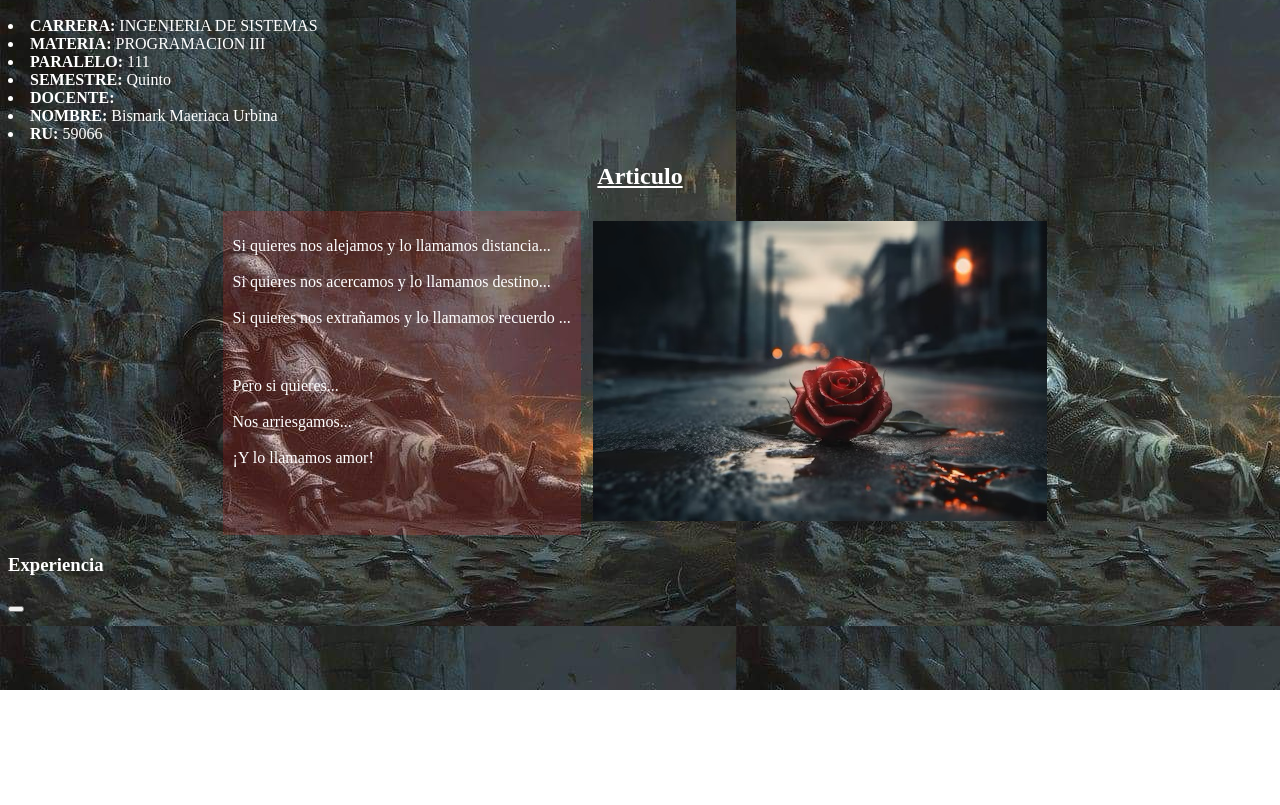
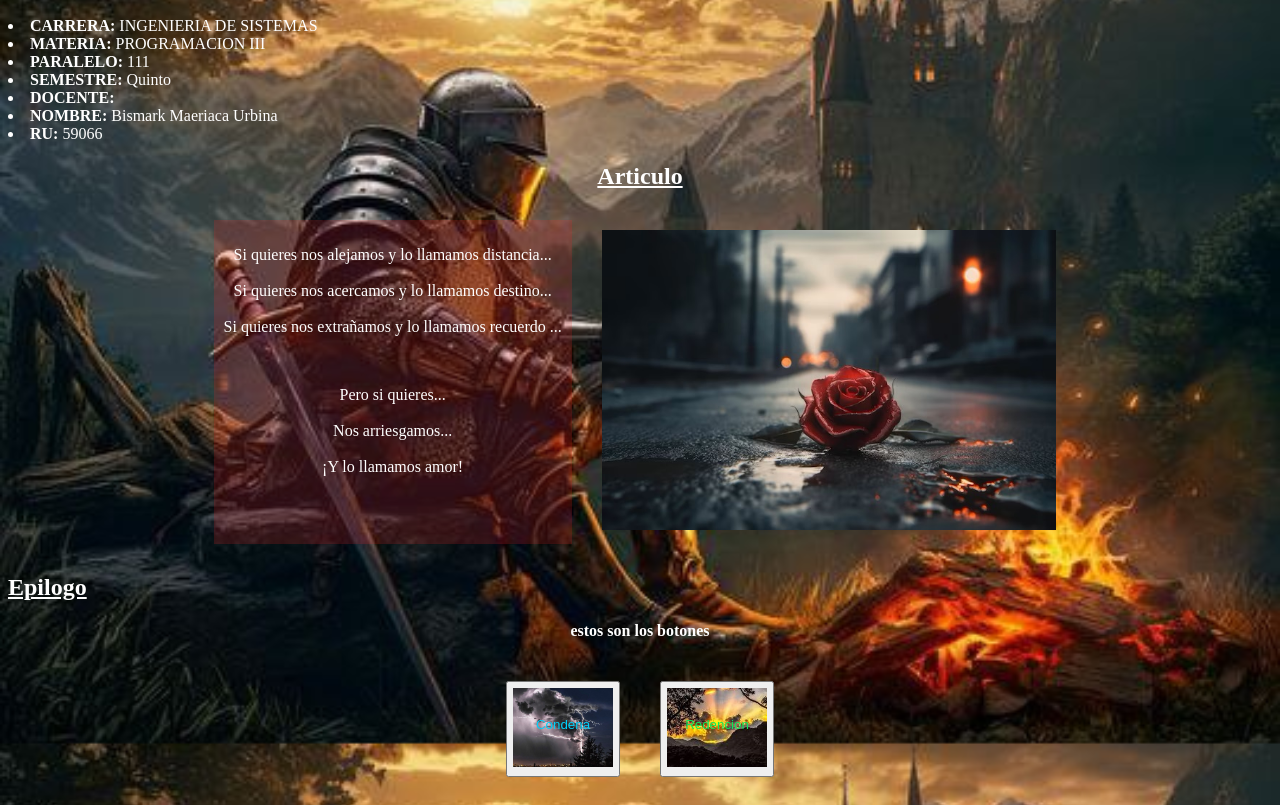
Before and after one commit to bismarkprg/html_informe, a plain HTML site: page index.html in a window 1280 px wide. Shown: the part 110-915 px from the top of the page. Before the commit the page ends 800 px from the top, so only its background shows below. Drawn offline with Linux system fonts and the light colour scheme.

Commit message:
finalizado
los botones estan abajo (aclarar)

```diff
--- a/index.html
+++ b/index.html
@@ -21,28 +21,42 @@
     <center><h2><u>Articulo</u></h2></center>
     <div class="columnas">
         <div class="col1">
-            <p>Si quieres nos alejamos y lo llamamos distancia...<br>
+            <center><p>Si quieres nos alejamos y lo llamamos distancia...<br>
                 <br>
                 Si quieres nos acercamos y lo llamamos destino...<br>
                 <br>
                 Si quieres nos extrañamos y lo llamamos recuerdo ...
-                </p>
+                </p></center>
             <br>
-            <p>Pero si quieres...<br>
+            <center><p>Pero si quieres...<br>
                 <br>
                 Nos arriesgamos...<br>
                 <br>
                 ¡Y lo llamamos amor!
-                </p>
+                </p></center>
         </div>
         <div class="col2">
-            <img src="rose.jpg" height="300" weight="300">
+            <img src="source/rose.jpg" height="300" weight="300">
         </div>
 
     </div>
 
-    <h3>Experiencia</h3>
-    <button></button>
+    <h2><u>Epilogo</u></h2>
 
+    <center><h4>estos son los botones</h4></center>
+    <div class="botones">
+        <a href="source//link_1.html">
+            <button class="b1">
+                <img src="source/boton_1.jpg" width="100px">
+                <p>Condena</p>
+            </button>
+        </a>
+        <a href="source//link_2.html">
+            <button class="b2">
+                <img src="source/boton_2.jpg" width="100px">
+                <p>Redencion</p>
+            </button>
+        </a>
+    </div>
 </body>
 </html>
--- /dev/null
+++ b/source/style1.css
@@ -0,0 +1,13 @@
+body{
+    background-image: url('fondo_1.jpg');
+    background-repeat: no-repeat;
+    background-attachment: fixed;
+    background-size: cover;
+    background-position: center center;
+    color: #FFFFFF;
+}
+.columna {
+    display: flex;
+    justify-content: center;
+
+}
--- /dev/null
+++ b/source/style2.css
@@ -0,0 +1,13 @@
+body{
+    background-image: url('fondo_2.jpg');
+    background-repeat: no-repeat;
+    background-attachment: fixed;
+    background-size: cover;
+    background-position: center center;
+    color: #FFFFFF;
+}
+.columna {
+    display: flex;
+    justify-content: center;
+
+}
--- a/style.css
+++ b/style.css
@@ -1,5 +1,9 @@
 body{
-    background-image: url('fondo.jpg');
+    background-image: url('source/fondo.jpg');
+    background-repeat: no-repeat;
+    background-attachment: fixed;
+    background-size: cover;
+    background-position: center center;
     color: #FFFFFF;
 }
 .columnas {
@@ -10,9 +14,38 @@ body{
 .col1 {
     background-color: rgba(241, 37, 37, 0.186);
     padding: 10px;
-    margin: 1px;
+    margin: 10px;
 }
 .col2 {
     padding: 10px;
-    margin: 1px;
+    margin: 10px;
 }
+.botones {
+    display: flex;
+    justify-content: center;
+
+}
+.b1 {
+    position: relative;
+    padding: 5px;
+    margin: 20px;
+}
+.b1 p{
+    position: absolute;
+    top: 30%;
+    left: 50%;
+    transform: translate(-50%,-50%);
+    color: hsl(190, 100%, 49%);
+}
+.b2 {
+    position: relative;
+    padding: 5px;
+    margin: 20px;
+}
+.b2 p{
+    position: absolute;
+    top: 30%;
+    left: 50%;
+    transform: translate(-50%,-50%);
+    color: hsl(141, 89%, 48%);
+}
```
Also changed, not shown: source/link_1.html (added, +53 -0 lines), source/link_2.html (added, +31 -0 lines), source/boton_1.jpg (added), source/boton_2.jpg (added), source/fondo.jpg (added), source/fondo_1.jpg (renamed from fondo.jpg), source/fondo_2.jpg (added), source/rose.jpg (renamed from rose.jpg).
